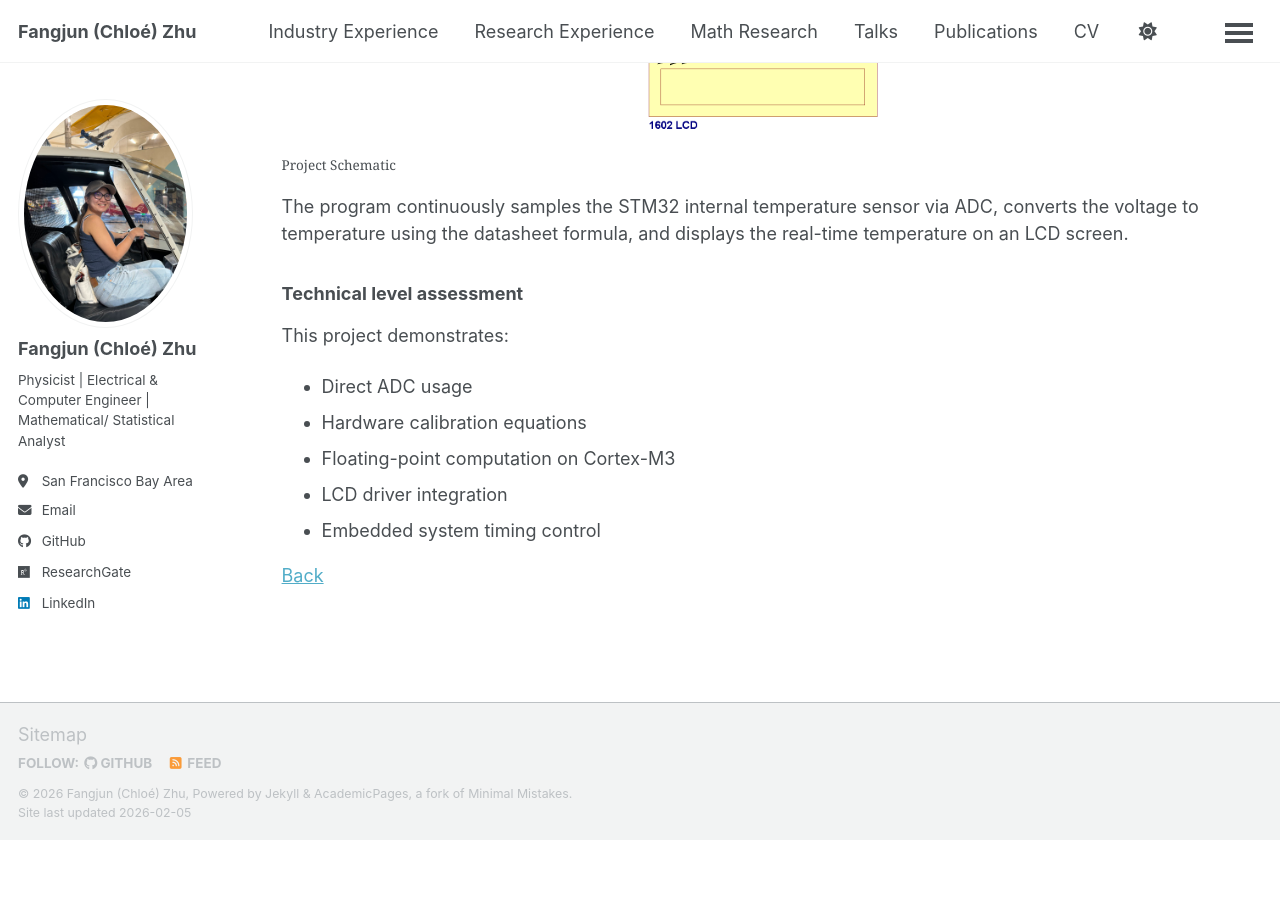
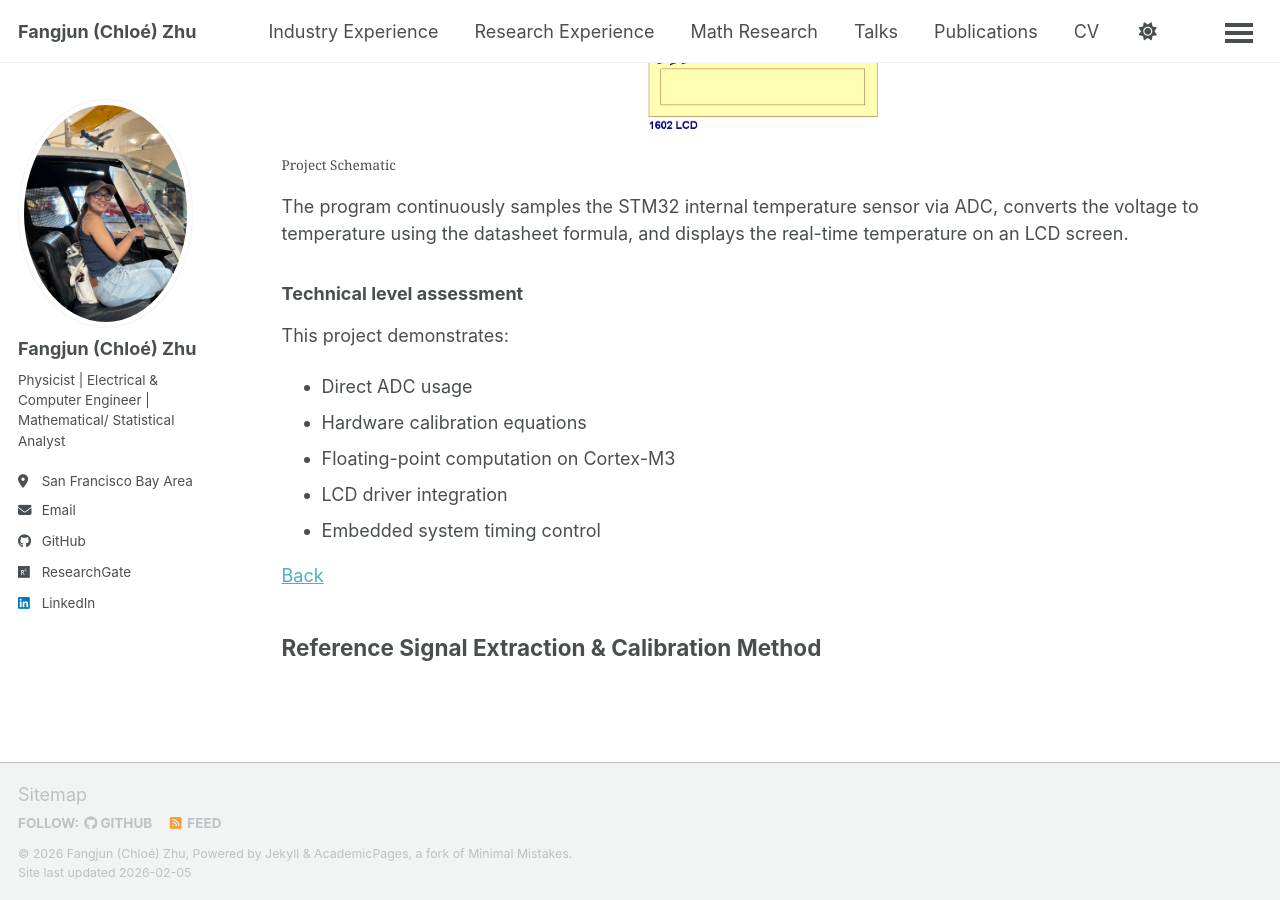
Before and after one commit to ChloeZhu1/ChloeZhu1.github.io, a Jekyll site: the page built from _pages/physics-and-engineering-research.md, in a window 1280 px wide and 900 px high, scrolled down 6243 px. Built offline with Jekyll 4.4.1, drawn with Linux system fonts in a browser that asks for light colours; a script bundle is joined from its source files by our own code; library files that are not in the unit come from our copies; before the commit the page ends 7083 px from its top, so only the background shows below that.

Commit message:
Update physics-and-engineering-research.md

```diff
--- a/_pages/physics-and-engineering-research.md
+++ b/_pages/physics-and-engineering-research.md
@@ -139,3 +139,5 @@ This project demonstrates:
 * Embedded system timing control
 
 [Back](https://chloezhu1.github.io/research-experience/#st)
+
+<h2 id="sya">Reference Signal Extraction & Calibration Method</h2>
```
